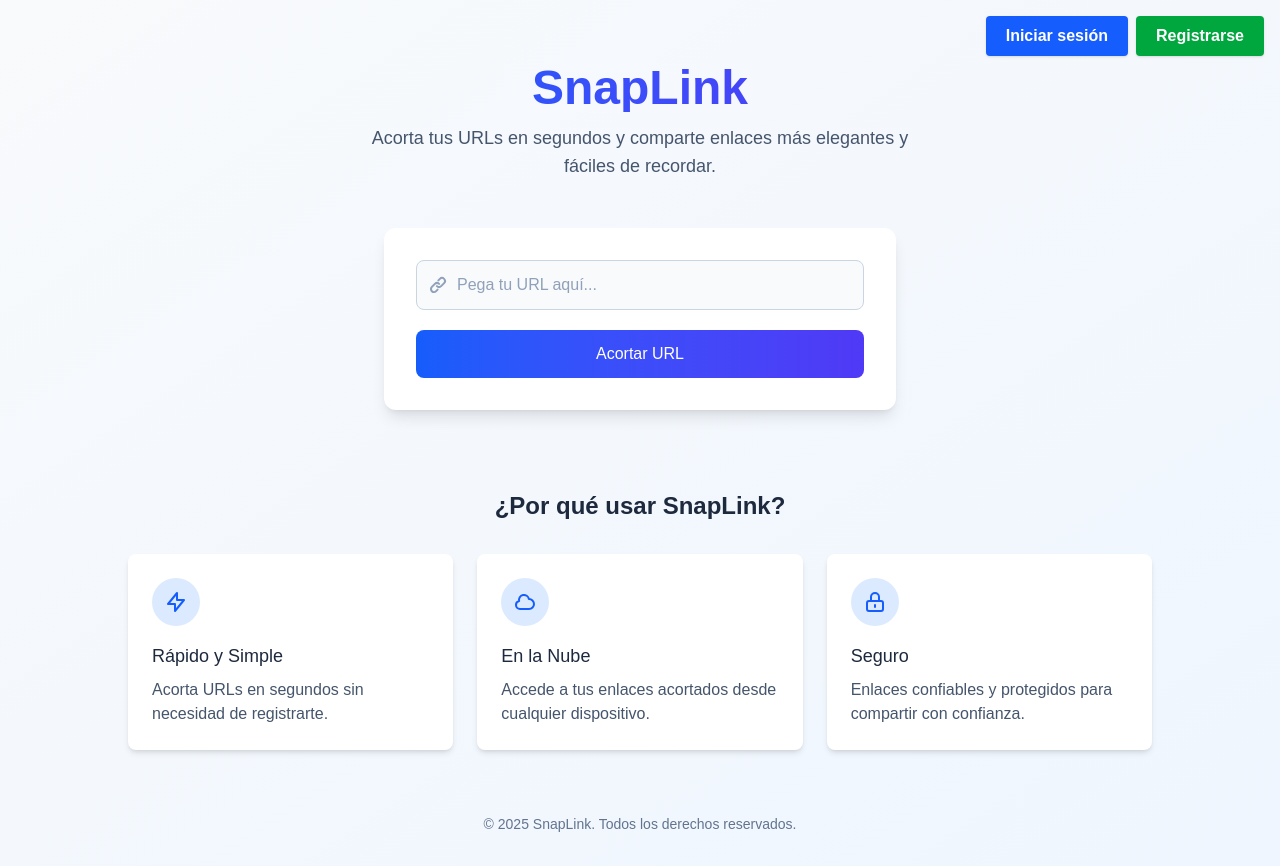
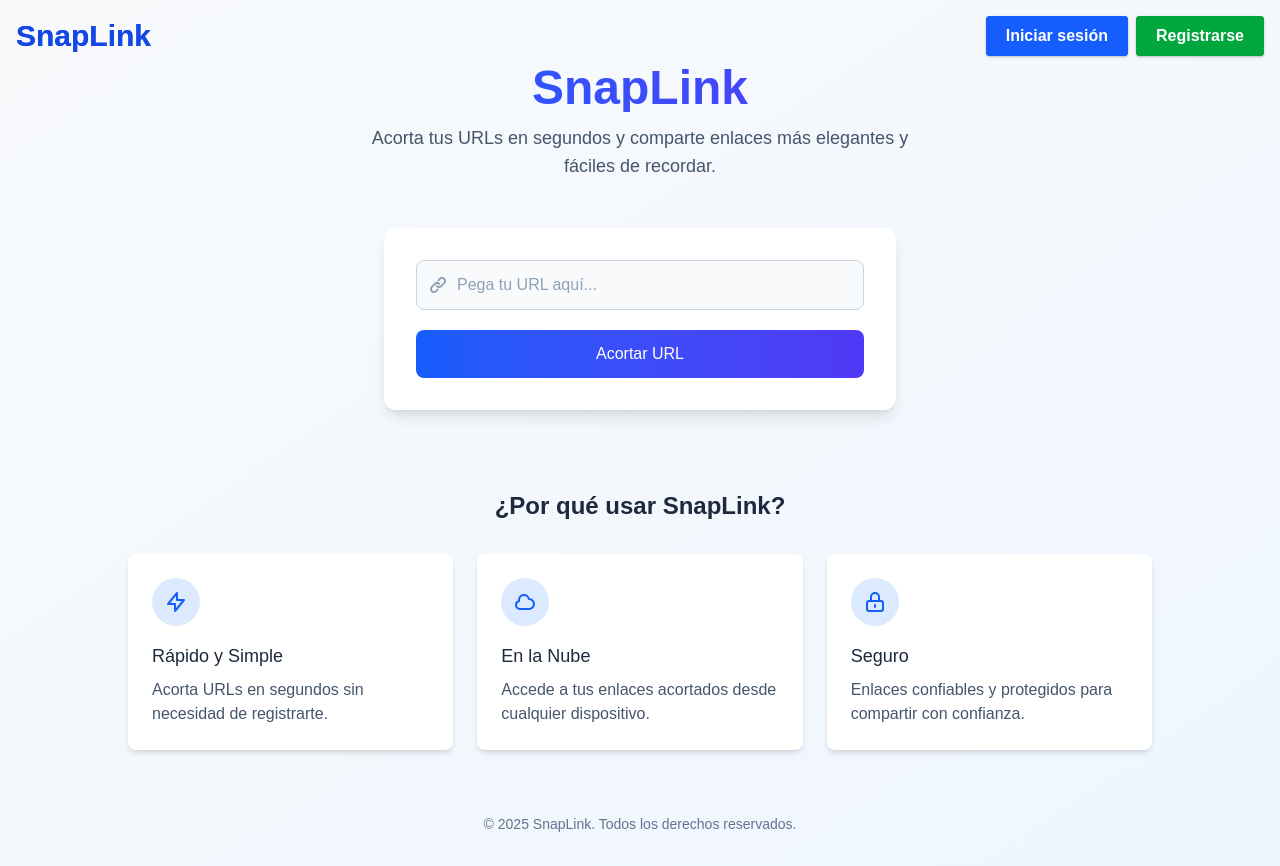
Before and after one commit to Argarm/SnapLink, a Next.js app: page / in a window 1280 px wide. Built offline with nearby package versions, Linux system fonts and the light colour scheme.

Commit message:
feat: add AppHeader component with navigation links

```diff
--- a/src/app/layout.tsx
+++ b/src/app/layout.tsx
@@ -1,6 +1,7 @@
 import type { Metadata } from "next";
 import { Geist, Geist_Mono } from "next/font/google";
 import "./globals.css";
+import AppHeader from "../components/AppHeader";
 
 const geistSans = Geist({
   variable: "--font-geist-sans",
@@ -27,6 +28,7 @@ export default function RootLayout({
       <body
         className={`${geistSans.variable} ${geistMono.variable} antialiased`}
       >
+        <AppHeader />
         {children}
       </body>
     </html>
--- a/src/app/page.tsx
+++ b/src/app/page.tsx
@@ -44,7 +44,14 @@ export default function Home() {
 
   return (
     <main className="min-h-screen bg-gradient-to-br from-slate-50 to-blue-50 flex flex-col items-center pt-16 px-4">
-      <header className="w-full flex items-center justify-end p-4 absolute top-0 right-0 z-10">
+      <header className="w-full flex items-center justify-between p-4 absolute top-0 left-0 z-10">
+        <div className="flex gap-2">
+          <Link href="/">
+            <span className="text-3xl font-extrabold text-blue-700 hover:underline cursor-pointer">
+              SnapLink
+            </span>
+          </Link>
+        </div>
         <div className="flex gap-2">
           <Link
             href="/auth/login"
--- /dev/null
+++ b/src/components/AppHeader.tsx
@@ -0,0 +1,29 @@
+import Link from "next/link";
+
+export default function AppHeader() {
+  return (
+    <header className="w-full flex items-center justify-between p-4 absolute top-0 left-0 z-10">
+      <div className="flex gap-2">
+        <Link href="/">
+          <span className="text-3xl font-extrabold text-blue-700 hover:underline cursor-pointer">
+            SnapLink
+          </span>
+        </Link>
+      </div>
+      <div className="flex gap-2">
+        <Link
+          href="/auth/login"
+          className="px-5 py-2 rounded bg-blue-600 text-white font-semibold hover:bg-blue-700 transition shadow-sm focus:outline-none focus:ring-2 focus:ring-blue-400 focus:ring-offset-2"
+        >
+          Iniciar sesión
+        </Link>
+        <Link
+          href="/auth/register"
+          className="px-5 py-2 rounded bg-green-600 text-white font-semibold hover:bg-green-700 transition shadow-sm focus:outline-none focus:ring-2 focus:ring-green-400 focus:ring-offset-2"
+        >
+          Registrarse
+        </Link>
+      </div>
+    </header>
+  );
+}
```
